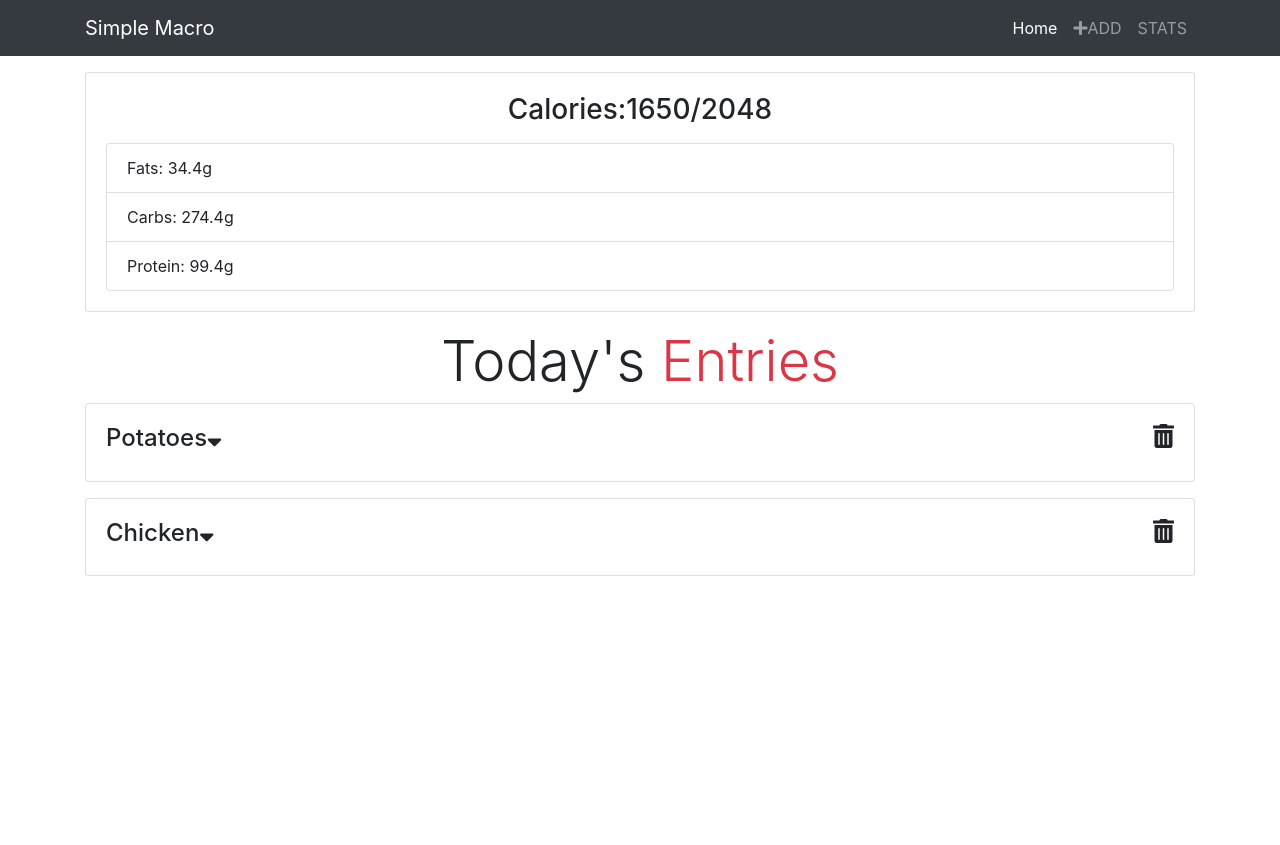
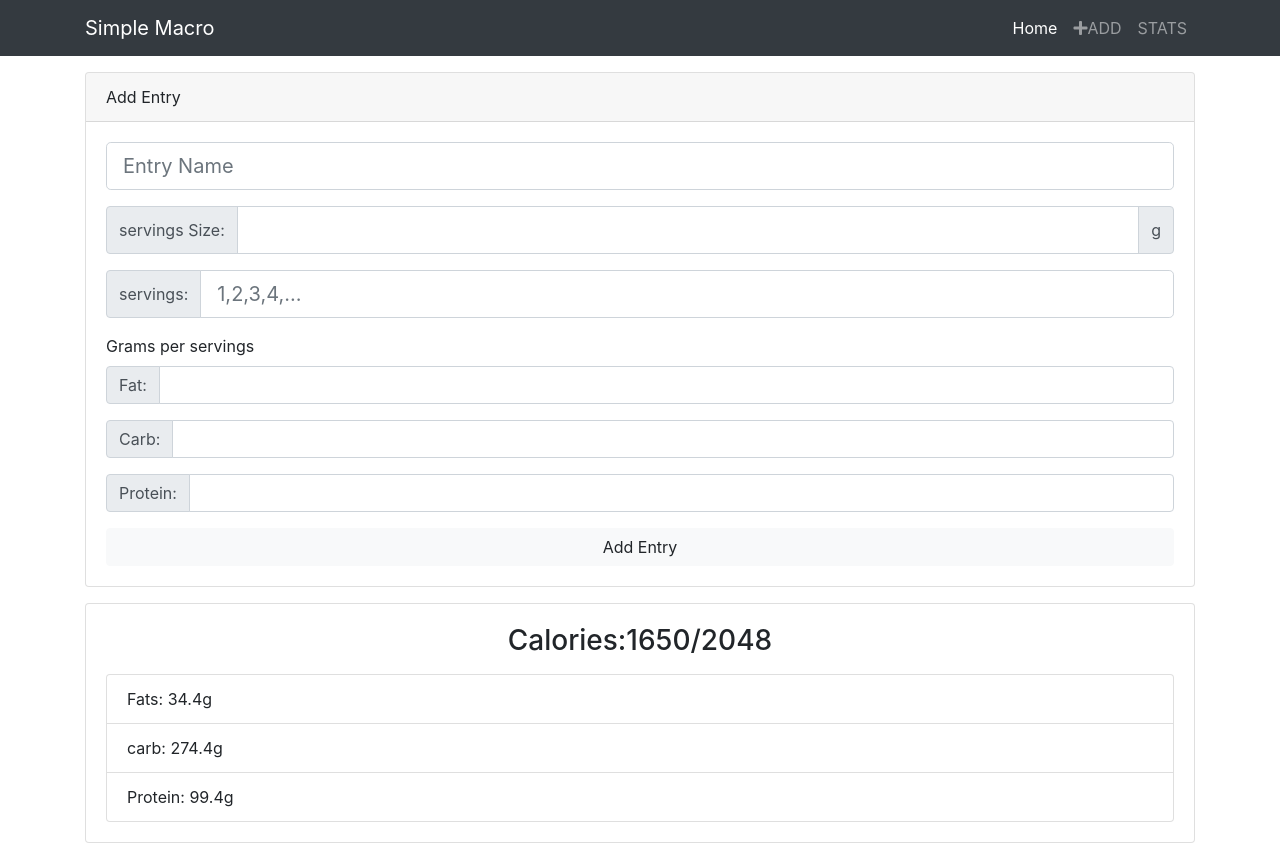
Before and after one commit to Yujingchen/react.nutrition-tracker, a React (Create React App) app: page / in a window 1280 px wide. Shown: the top 845 px of the page. Before the commit the page ends 800 px from the top, so only its background shows below. Built offline with nearby package versions, Linux system fonts and the light colour scheme.

Commit message:
Add Entry&&ADD_ENTRY dispatch

```diff
--- a/package.json
+++ b/package.json
@@ -6,9 +6,11 @@
     "@fortawesome/fontawesome-svg-core": "^1.2.12",
     "@fortawesome/free-solid-svg-icons": "^5.6.3",
     "bootstrap": "^4.2.1",
+    "classnames": "^2.2.6",
     "react": "^16.7.0",
     "react-dom": "^16.7.0",
-    "react-scripts": "2.1.3"
+    "react-scripts": "2.1.3",
+    "uuid": "^3.3.2"
   },
   "scripts": {
     "start": "react-scripts start",
--- a/public/index.html
+++ b/public/index.html
@@ -22,7 +22,7 @@
       work correctly both with client-side routing and a non-root public URL.
       Learn how to configure a non-root public URL by running `npm run build`.
     -->
-    <title>Smiple Macro2</title>
+    <title>Smiple Macro beta</title>
     <link
       rel="stylesheet"
       href="https://use.fontawesome.com/releases/v5.6.3/css/all.css"
--- a/src/App.js
+++ b/src/App.js
@@ -5,6 +5,7 @@ import Header from "./components/layout/Header";
 import Entries from "./components/Entries";
 import Calories from "./components/Calories";
 import { Provider } from "./Context";
+import AddEntry from "./components/AddEntry";
 
 class App extends Component {
   render() {
@@ -14,6 +15,7 @@ class App extends Component {
           <Header />
 
           <div className="container">
+            <AddEntry />
             <Calories />
             <Entries />
           </div>
--- a/src/Context.js
+++ b/src/Context.js
@@ -7,6 +7,11 @@ const reducer = (state, action) => {
       return {
         ...state,
         entries: state.entries.filter(entry => entry.id !== action.payload)
+      };
+    case "ADD_ENTRY":
+      return {
+        ...state,
+        entries: [action.payload, ...state.entries]
       };
     default:
       return state;
--- /dev/null
+++ b/src/components/AddEntry.js
@@ -0,0 +1,257 @@
+import React, { Component } from "react";
+import { Consumer } from "../Context";
+import classnames from "classnames";
+import uuid from "uuid";
+
+class AddEntry extends Component {
+  state = {
+    id: uuid(),
+    name: "",
+    perFat: "",
+    percarb: "",
+    perProtein: "",
+    size: "",
+    servings: "",
+    calories: "200",
+    errors: {}
+  };
+
+  // calculate = (fatPerservings, carbPerservings, proteinPerservings, servings) => {
+  // const fat = this.state.servings.fatPerservings * this.state.servings.servings;
+  // const carb =
+  //   this.state.servings.carbPerservings * this.state.servings.servings;
+  // const protein =
+  //   this.state.servings.proteinPerservings * this.state.servings.servings;
+  //   this.setState({
+  //     fat: { fat },
+  //     carb: { carb },
+  //     protein: { protein }
+  //   });
+  //   console.log(this.state);
+  // };
+
+  onChange = e => this.setState({ [e.target.name]: e.target.value });
+  onSubmit = (dispatch, e) => {
+    e.preventDefault();
+    const {
+      name,
+      size,
+      servings,
+      perFat,
+      percarb,
+      perProtein,
+      id,
+      calories
+    } = this.state;
+
+    if (name === "") {
+      this.setState({ errors: { name: "Entry name is required" } });
+      return;
+    }
+    if (size === "") {
+      this.setState({ errors: { size: "servings size is required" } });
+      return;
+    }
+    if (servings === "") {
+      this.setState({ errors: { servings: "servings is required" } });
+      return;
+    }
+    //   if (perFat == "") {
+    //     this.setState({ errors: { perFat: "Fat is required" } });
+    //     return;
+    //   }
+    //   if (percarb == "") {
+    //     this.setState({ errors: { percarb: "carb is required" } });
+    //     return;
+    //   }
+    //   if (perProtein == "") {
+    //     this.setState({ errors: { perProtein: "Protein is required" } });
+    //     return;
+    //   }
+    let fat = perFat * servings;
+    let carb = percarb * servings;
+    let protein = perProtein * servings;
+
+    const newEntry = {
+      id,
+      name,
+      servings,
+      fat: { fat },
+      carb: { carb },
+      protein: { protein },
+      calories
+    };
+
+    dispatch({ type: "ADD_ENTRY", payload: newEntry });
+
+    this.setState({
+      id: "",
+      name: "",
+      perFat: "",
+      percarb: "",
+      perProtein: "",
+      size: "",
+      servings: "",
+      fat: "",
+      carb: "",
+      protein: "",
+      errors: {}
+    });
+    //clear state
+
+    console.log(fat);
+  };
+
+  render() {
+    const {
+      name,
+      perFat,
+      percarb,
+      perProtein,
+      size,
+      servings,
+      errors
+    } = this.state;
+    return (
+      <Consumer>
+        {value => {
+          const { dispatch } = value;
+          return (
+            <div>
+              <div className="card mb-3">
+                <div className="card-header">Add Entry</div>
+
+                <div className="card-body">
+                  <form onSubmit={this.onSubmit.bind(this, dispatch)}>
+                    <div className="form group">
+                      <div className="input-group mb-3">
+                        <input
+                          type="text"
+                          name="name"
+                          placeholder="Entry Name"
+                          value={name}
+                          onChange={this.onChange}
+                          className={classnames(
+                            "form-control form-control-lg",
+                            {
+                              "is-invalid": errors.name
+                            }
+                          )}
+                        />
+                        {errors.name && (
+                          <div className="invalid-feedback">{errors.name}</div>
+                        )}
+                      </div>
+
+                      <div className="input-group mb-3">
+                        <div className="input-group-prepend">
+                          <span className="input-group-text">
+                            servings Size:
+                          </span>
+                        </div>
+
+                        <input
+                          type="text"
+                          name="size"
+                          value={size}
+                          onChange={this.onChange}
+                          className={classnames(
+                            "form-control form-control-lg",
+                            {
+                              "is-invalid": errors.size
+                            }
+                          )}
+                        />
+                        <div className="input-group-append">
+                          <span className="input-group-text">g</span>
+                        </div>
+                        {errors.size && (
+                          <div className="invalid-feedback">{errors.size}</div>
+                        )}
+                      </div>
+
+                      <div className="input-group mb-3">
+                        <div className="input-group-prepend">
+                          <span className="input-group-text">servings:</span>
+                        </div>
+
+                        <input
+                          type="text"
+                          name="servings"
+                          value={servings}
+                          onChange={this.onChange}
+                          placeholder="1,2,3,4,..."
+                          className={classnames(
+                            "form-control form-control-lg",
+                            {
+                              "is-invalid": errors.servings
+                            }
+                          )}
+                        />
+                        {errors.servings && (
+                          <div className="invalid-feedback">
+                            {errors.servings}
+                          </div>
+                        )}
+                      </div>
+
+                      <label htmlFor="gramsPerservings">
+                        Grams per servings
+                      </label>
+                      <div className="input-group mb-3">
+                        <div className="input-group-prepend">
+                          <span className="input-group-text">Fat:</span>
+                        </div>
+                        <input
+                          type="text"
+                          name="perFat"
+                          className="form-control"
+                          value={perFat}
+                          onChange={this.onChange}
+                        />
+                      </div>
+
+                      <div className="input-group mb-3">
+                        <div className="input-group-prepend">
+                          <span className="input-group-text">Carb:</span>
+                        </div>
+                        <input
+                          type="text"
+                          name="percarb"
+                          className="form-control"
+                          value={percarb}
+                          onChange={this.onChange}
+                        />
+                      </div>
+
+                      <div className="input-group mb-3">
+                        <div className="input-group-prepend">
+                          <span className="input-group-text">Protein:</span>
+                        </div>
+                        <input
+                          type="text"
+                          name="perProtein"
+                          className="form-control"
+                          value={perProtein}
+                          onChange={this.onChange}
+                        />
+                      </div>
+                    </div>
+
+                    <input
+                      type="submit"
+                      value="Add Entry"
+                      className="btn btn-block btn-light"
+                    />
+                  </form>
+                </div>
+              </div>
+            </div>
+          );
+        }}
+      </Consumer>
+    );
+  }
+}
+
+export default AddEntry;
--- a/src/components/Calories.js
+++ b/src/components/Calories.js
@@ -3,18 +3,18 @@ import React, { Component } from "react";
 class Calories extends Component {
   state = {
     fat: "34.4",
-    carbs: "274.4",
+    carb: "274.4",
     protein: "99.4"
   };
   render() {
-    const { fat, carbs, protein } = this.state;
+    const { fat, carb, protein } = this.state;
     return (
       <div>
         <div className="card card-body mb-3">
           <h3 className="text-center mb-3">Calories:1650/2048 </h3>
           <ul className="list-group">
             <li className="list-group-item">Fats: {fat}g</li>
-            <li className="list-group-item">Carbs: {carbs}g</li>
+            <li className="list-group-item">carb: {carb}g</li>
             <li className="list-group-item">Protein: {protein}g</li>
           </ul>
         </div>
--- a/src/components/Entry.js
+++ b/src/components/Entry.js
@@ -36,7 +36,6 @@ class Entry extends Component {
             <div>
               <div className="card card-body mb-3" key={id}>
                 <h4>
-                  {" "}
                   {name}
                   <i
                     onClick={this.showEntry}
```
Also changed, not shown: 1 other file (tests, documents, lock files or other folders).
